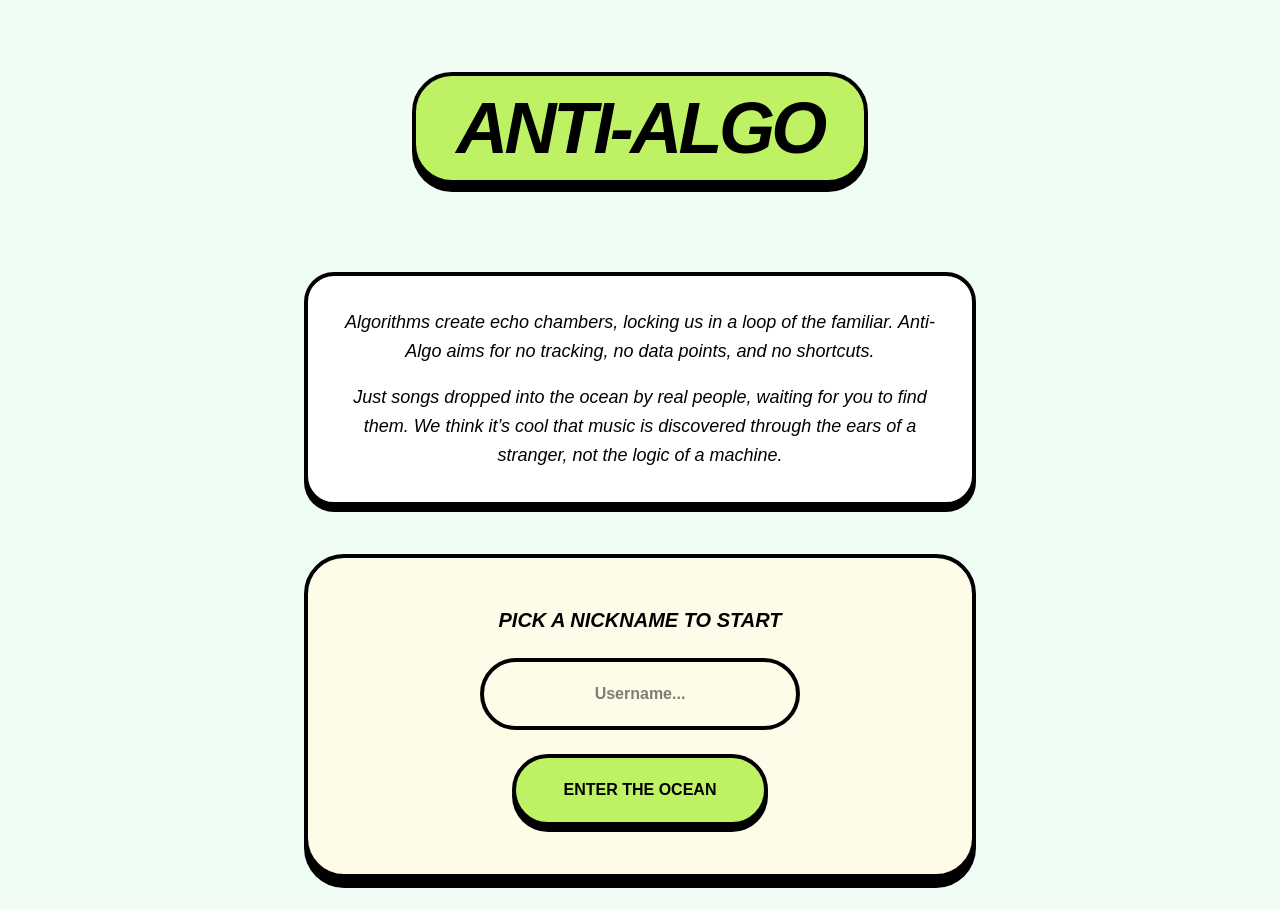
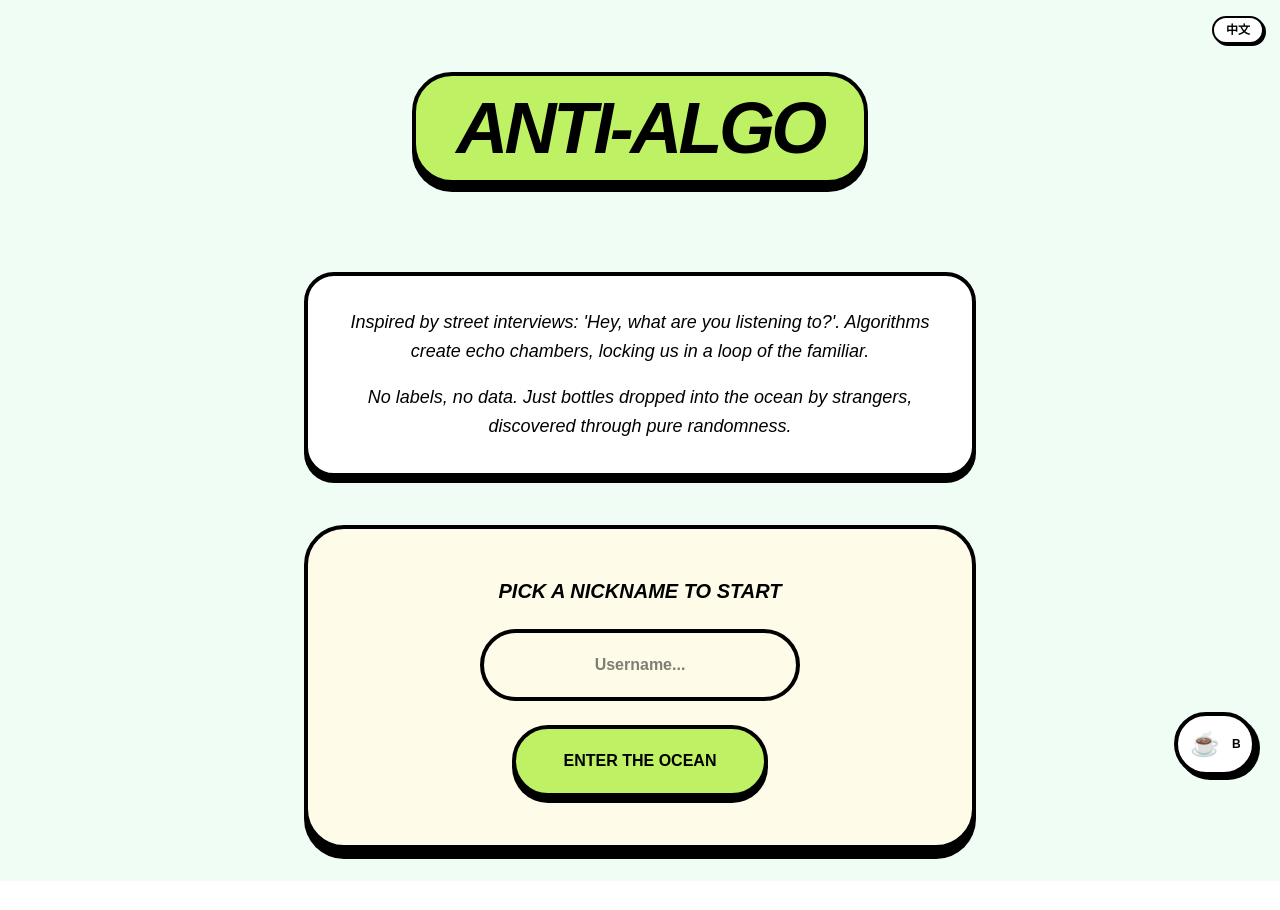
Before and after one commit to whps0620/anti-algo-web, a Next.js app: page / in a window 1280 px wide. After the commit the page ends 881 px from the top, so only its background shows below. Built offline with nearby package versions, Linux system fonts and the light colour scheme; no server answers; a web font is replaced by a local one.

Commit message:
feat add biligual

```diff
--- a/app/page.tsx
+++ b/app/page.tsx
@@ -3,7 +3,52 @@ import { useState } from "react";
 import { db } from "@/lib/firebase";
 import { collection, addDoc, getDocs, query, where, limit, serverTimestamp } from "firebase/firestore";
 
+// Translation Object
+const content = {
+  en: {
+    title: "ANTI-ALGO",
+    philosophy1: "Inspired by street interviews: 'Hey, what are you listening to?'. Algorithms create echo chambers, locking us in a loop of the familiar.",
+    philosophy2: "No labels, no data. Just bottles dropped into the ocean by strangers, discovered through pure randomness.",
+    pickName: "Pick a nickname to start",
+    placeholderName: "Username...",
+    enterBtn: "Enter the Ocean",
+    dropTitle: "Hey, what are you listening to right now?",
+    urlPlaceholder: "Spotify/YouTube URL",
+    reasonPlaceholder: "Hey, what are you listening to right now?",
+    giveBtn: "Give to the Ocean",
+    receiveTitle: "Hear a Stranger",
+    pullBtn: "Pull from the Depths",
+    diving: "Diving...",
+    sharedBy: "Shared by",
+    next: "NEXT ↻ ",
+    link: "Link",
+    success: "Success: Your song is now drifting in the ocean.",
+  },
+  tw: {
+    title: "ANTI-ALGO",
+    philosophy1: "靈感來自街頭隨訪：『嘿，你現在在聽什麼？』。演算法把我們關進了同溫層，讓我們只聽那些「被預測」會喜歡的東西。",
+    philosophy2: "在這裡，沒有標籤與數據。只有陌生人投進大海的瓶中信，透過雖機的方式發現音樂。",
+    pickName: "輸入暱稱以開始",
+    placeholderName: "使用者名稱...",
+    enterBtn: "進入大海",
+    dropTitle: "嘿，你現在在聽什麼？",
+    urlPlaceholder: "Spotify/YouTube 連結",
+    reasonPlaceholder: "嘿，你現在在聽什麼？",
+    giveBtn: "投入大海",
+    receiveTitle: "聽見陌生人",
+    pullBtn: "從深處打撈",
+    diving: "潛水中...",
+    sharedBy: "分享者：",
+    next: "下一首 ↻ ",
+    link: "連結",
+    success: "成功：你的歌曲正在大海中漂流。",
+  }
+};
+
 export default function Home() {
+  const [lang, setLang] = useState<"en" | "tw">("en");
+  const t = content[lang];
+
   const [username, setUsername] = useState("");
   const [hasEntered, setHasEntered] = useState(false);
   const [songUrl, setSongUrl] = useState("");
@@ -29,7 +74,7 @@ export default function Home() {
       });
       setSongUrl("");
       setReason("");
-      alert("Success: Your song is now drifting in the ocean.");
+      alert(t.success);
     } catch (error) { console.error(error); }
   };
 
@@ -62,10 +107,20 @@ export default function Home() {
   return (
     <main className="min-h-screen bg-[#f0fdf4] text-black p-4 md:p-8 font-mono selection:bg-[#bef264]">
 
+      {/* LANGUAGE TOGGLE */}
+      <div className="fixed top-4 right-4 z-50 flex gap-2">
+        <button
+          onClick={() => setLang(lang === "en" ? "tw" : "en")}
+          className="bg-white border-2 border-black px-3 py-1 rounded-full font-bold text-xs hover:bg-[#bef264] transition-all shadow-[2px_2px_0px_0px_rgba(0,0,0,1)]"
+        >
+          {lang === "en" ? "中文" : "English"}
+        </button>
+      </div>
+
       {/* HEADER SECTION */}
       <header className="w-full flex flex-col items-center mb-12 py-10">
-        <h1 className="text-5xl md:text-7xl font-black tracking-tighter italic bg-[#bef264] px-10 py-4 border-4 border-black rounded-[40px] shadow-[0px_8px_0px_0px_rgba(0,0,0,1)]">
-          ANTI-ALGO
+        <h1 className="text-5xl md:text-7xl font-black tracking-tighter italic bg-[#bef264] px-10 py-4 border-4 border-black rounded-[40px] shadow-[0px_8px_0px_0px_rgba(0,0,0,1)] text-center">
+          {t.title}
         </h1>
       </header>
 
@@ -74,24 +129,24 @@ export default function Home() {
           {/* PHILOSOPHY BLOCK */}
           <section className="bg-white border-4 border-black p-8 rounded-[30px] shadow-[0px_6px_0px_0px_rgba(0,0,0,1)] text-center">
             <div className="text-md md:text-lg leading-relaxed space-y-4 font-medium italic">
-              <p>Algorithms create echo chambers, locking us in a loop of the familiar. Anti-Algo aims for no tracking, no data points, and no shortcuts.</p>
-              <p>Just songs dropped into the ocean by real people, waiting for you to find them. We think it’s cool that music is discovered through the ears of a stranger, not the logic of a machine.</p>
+              <p>{t.philosophy1}</p>
+              <p>{t.philosophy2}</p>
             </div>
           </section>
 
           {/* LOGIN VIEW */}
           <form onSubmit={enterOcean} className="flex flex-col gap-6 items-center justify-center p-12 bg-[#fefce8] border-4 border-black rounded-[40px] shadow-[0px_10px_0px_0px_rgba(0,0,0,1)]">
-            <p className="font-black text-xl uppercase italic">Pick a nickname to start</p>
+            <p className="font-black text-xl uppercase italic">{t.pickName}</p>
             <input
               type="text"
-              placeholder="Username..."
+              placeholder={t.placeholderName}
               className="p-5 border-4 border-black rounded-full text-center font-bold w-full max-w-xs outline-none focus:bg-white"
               value={username}
               onChange={(e) => setUsername(e.target.value)}
               required
             />
             <button className="px-12 py-5 bg-[#bef264] border-4 border-black rounded-full font-black hover:bg-black hover:text-[#bef264] transition-all uppercase shadow-[0px_6px_0px_0px_rgba(0,0,0,1)] active:translate-y-1 active:shadow-none">
-              Enter the Ocean
+              {t.enterBtn}
             </button>
           </form>
         </div>
@@ -102,17 +157,17 @@ export default function Home() {
 
             {/* DROP SECTION */}
             <section className="border-4 border-black p-8 flex flex-col gap-6 bg-white rounded-[40px] shadow-[0px_10px_0px_0px_rgba(190,242,100,1)]">
-              <h2 className="text-3xl font-black border-b-4 border-black pb-2 uppercase italic mb-2">Drop a Bottle</h2>
+              <h2 className="text-3xl font-black border-b-4 border-black pb-2 uppercase italic mb-2">{t.dropTitle}</h2>
               <div className="space-y-4 flex flex-col flex-1">
                 <input
                   className="w-full p-4 border-4 border-black bg-[#fefce8] rounded-2xl font-bold outline-none"
-                  placeholder="Spotify/YouTube URL"
+                  placeholder={t.urlPlaceholder}
                   value={songUrl}
                   onChange={(e) => setSongUrl(e.target.value)}
                 />
                 <textarea
                   className="w-full p-4 border-4 border-black bg-[#fefce8] rounded-2xl font-bold h-40 outline-none resize-none flex-1"
-                  placeholder="Why should a stranger hear this?"
+                  placeholder={t.reasonPlaceholder}
                   value={reason}
                   onChange={(e) => setReason(e.target.value)}
                 />
@@ -120,7 +175,7 @@ export default function Home() {
                   onClick={dropSong}
                   className="w-full bg-black text-white py-6 rounded-full font-black text-xl uppercase hover:bg-[#bef264] hover:text-black border-4 border-black transition-all shadow-[0px_6px_0px_0px_rgba(0,0,0,0.2)]"
                 >
-                  Give to the Ocean
+                  {t.giveBtn}
                 </button>
               </div>
             </section>
@@ -128,7 +183,7 @@ export default function Home() {
             {/* RECEIVE SECTION */}
             <section className="border-4 border-black p-8 flex flex-col gap-6 bg-white rounded-[40px] shadow-[0px_10px_0px_0px_rgba(0,0,0,1)] min-h-[600px]">
               <div className="flex justify-between items-center border-b-4 border-black pb-2 mb-2">
-                <h2 className="text-3xl font-black uppercase italic">Hear a Stranger</h2>
+                <h2 className="text-3xl font-black uppercase italic">{t.receiveTitle}</h2>
               </div>
 
               {!discoveredSong ? (
@@ -136,10 +191,10 @@ export default function Home() {
                   <button
                     onClick={receiveSong}
                     disabled={loading}
-                    className="group bg-white border-4 border-black p-12 rounded-full hover:bg-[#bef264] transition-all shadow-[0px_10px_0px_0px_rgba(0,0,0,1)] active:translate-y-1 active:shadow-none flex flex-col items-center gap-4"
+                    className="group bg-white border-4 border-black p-12 rounded-full hover:bg-[#bef264] transition-all shadow-[0px_10px_0px_0px_rgba(0,0,0,1)] active:translate-y-1 active:shadow-none flex flex-col items-center gap-4 text-center"
                   >
                     <span className="text-6xl">{loading ? "⏳" : "🎣"}</span>
-                    <span className="font-black uppercase text-xl">{loading ? "Diving..." : "Pull from the Depths"}</span>
+                    <span className="font-black uppercase text-xl">{loading ? t.diving : t.pullBtn}</span>
                   </button>
                 </div>
               ) : (
@@ -154,23 +209,22 @@ export default function Home() {
 
                   <div className="bg-[#fefce8] border-4 border-black p-6 rounded-2xl font-bold text-lg italic relative">
                     "{discoveredSong.reason}"
-                    <p className="mt-4 text-[10px] not-italic uppercase opacity-50">— Shared by {discoveredSong.sender}</p>
+                    <p className="mt-4 text-[10px] not-italic uppercase opacity-50">— {t.sharedBy} {discoveredSong.sender}</p>
                   </div>
 
-                  {/* LARGE NEXT BUTTON AS REQUESTED */}
                   <div className="mt-auto grid grid-cols-1 md:grid-cols-4 gap-4">
                     <button
                       onClick={() => { setDiscoveredSong(null); receiveSong(); }}
                       className="md:col-span-3 py-6 bg-[#bef264] border-4 border-black rounded-full font-black text-2xl uppercase hover:bg-black hover:text-[#bef264] transition-all shadow-[0px_6px_0px_0px_rgba(0,0,0,1)] active:shadow-none active:translate-y-1"
                     >
-                      NEXT ↻
+                      {t.next} ↻
                     </button>
                     <a
                       href={discoveredSong.url}
                       target="_blank"
                       className="md:col-span-1 bg-white border-4 border-black rounded-full p-4 flex items-center justify-center font-black text-sm hover:bg-gray-100 uppercase"
                     >
-                      Link ↗
+                      {t.link} ↗
                     </a>
                   </div>
                 </div>
@@ -179,6 +233,18 @@ export default function Home() {
           </div>
         </div>
       )}
+
+      {/* BUY ME A COFFEE - FLOATING */}
+      <a
+        href="https://www.buymeacoffee.com/whps0620"
+        target="_blank"
+        className="fixed bottom-6 right-6 group flex items-center gap-3 bg-white border-4 border-black p-3 rounded-full shadow-[4px_4px_0px_0px_rgba(0,0,0,1)] hover:translate-y-[-2px] hover:shadow-[6px_6px_0px_0px_rgba(0,0,0,1)] transition-all z-50"
+      >
+        <span className="text-2xl">☕</span>
+        <span className="max-w-0 overflow-hidden group-hover:max-w-[150px] transition-all duration-500 font-black text-xs whitespace-nowrap pr-2">
+          BUY ME A COFFEE
+        </span>
+      </a>
     </main>
   );
 }
```
